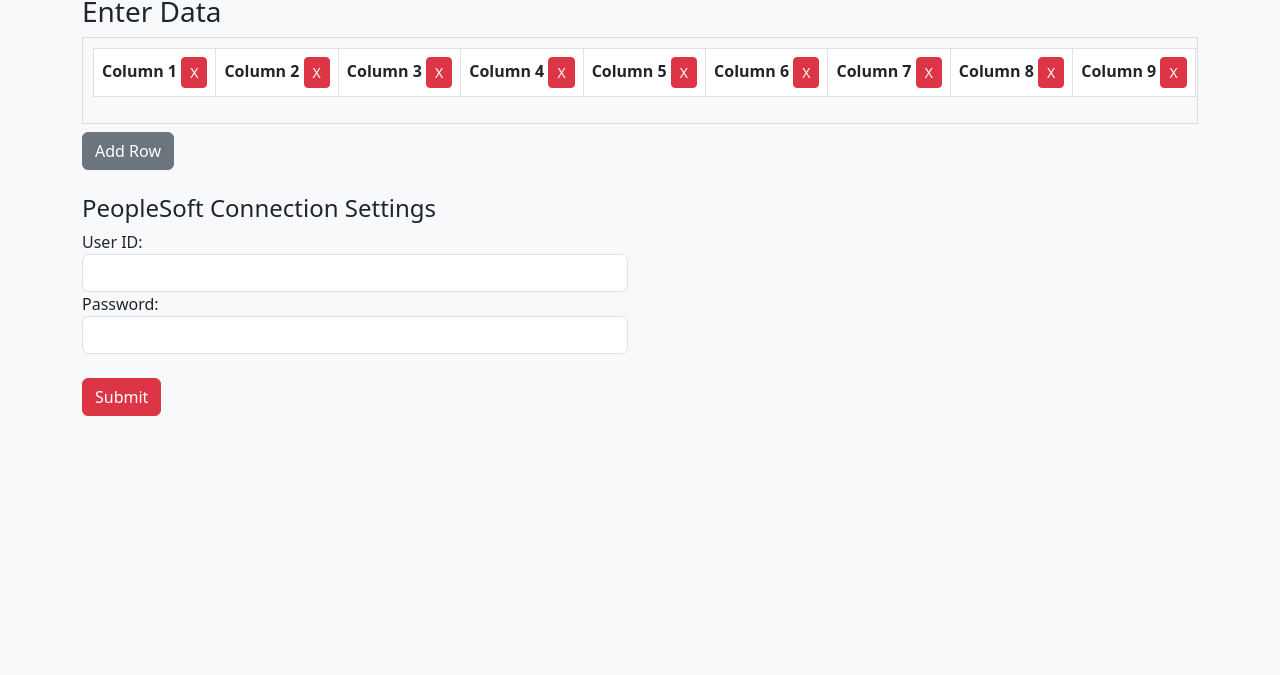
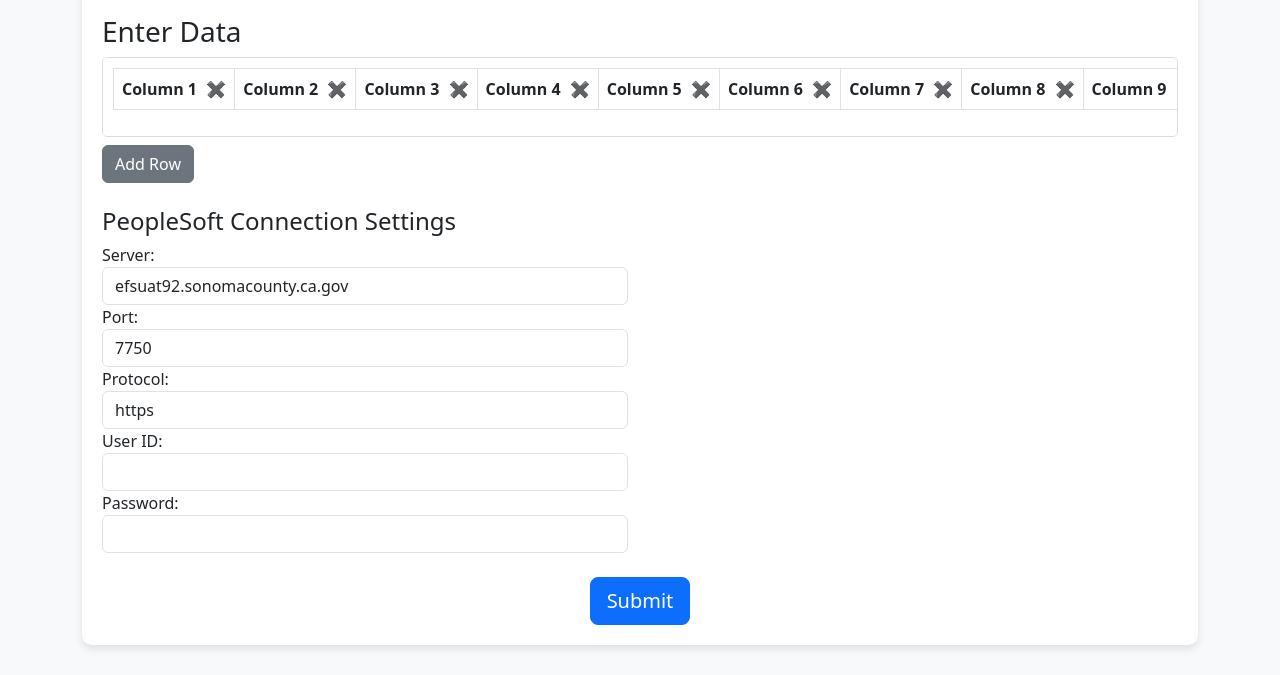
Before and after one commit to cristianccastillo/Project-X, a plain HTML site: page index.html in a window 1280 px wide. Shown: the part 125-800 px from the top of the page. Drawn offline with nearby package versions, Linux system fonts and the light colour scheme.

Commit message:
Add files via upload

```diff
--- a/index.html
+++ b/index.html
@@ -6,13 +6,26 @@
     <title>Excel to CI Tool</title>
     <link href="https://cdn.jsdelivr.net/npm/bootstrap@5.3.0/dist/css/bootstrap.min.css" rel="stylesheet">
     <style>
-        /* Scrollable Table Container */
+        body {
+            background-color: #f8f9fa;
+        }
+
+        .container-box {
+            background: white;
+            padding: 20px;
+            border-radius: 10px;
+            box-shadow: 0px 4px 8px rgba(0, 0, 0, 0.1);
+        }
+
+        /* Scrollable Table */
         .table-container {
-            width: 100%;
+            max-width: 100%;
             overflow-x: auto;
             white-space: nowrap;
             border: 1px solid #ddd;
             padding: 10px;
+            border-radius: 5px;
+            background-color: #fff;
         }
 
         table {
@@ -20,8 +33,19 @@
         }
 
         th, td {
-            min-width: 100px;
+            min-width: 120px;
             text-align: center;
+        }
+
+        .btn-delete-col {
+            margin-left: 5px;
+            color: red;
+            cursor: pointer;
+        }
+
+        .btn-delete-row {
+            color: red;
+            cursor: pointer;
         }
     </style>
     <script>
@@ -33,7 +57,7 @@
 
             for (let i = 1; i <= 77; i++) {
                 let th = document.createElement('th');
-                th.innerHTML = `Column ${i} <button class="btn btn-sm btn-danger" onclick="deleteColumn(${i})">X</button>`;
+                th.innerHTML = `Column ${i} <span class="btn-delete-col" onclick="deleteColumn(${i})">✖</span>`;
                 th.id = `col-${i}`;
                 headerRow.appendChild(th);
             }
@@ -51,6 +75,10 @@
                 input.className = 'form-control';
                 newCell.appendChild(input);
             }
+
+            // Add delete row button
+            let deleteCell = newRow.insertCell();
+            deleteCell.innerHTML = `<span class="btn-delete-row" onclick="deleteRow(this)">✖</span>`;
         }
 
         // Function to delete a column
@@ -66,6 +94,12 @@
             }
         }
 
+        // Function to delete a row
+        function deleteRow(element) {
+            let row = element.parentNode.parentNode;
+            row.parentNode.removeChild(row);
+        }
+
         // Function to capture table data into an array
         function captureTableData() {
             const table = document.getElementById('dataTable').getElementsByTagName('tbody')[0];
@@ -74,7 +108,9 @@
             for (let row of table.rows) {
                 let rowData = [];
                 for (let cell of row.cells) {
+                    if (cell.firstChild && cell.firstChild.tagName === 'INPUT') {
                         rowData.push(cell.firstChild.value);
+                    }
                 }
                 data.push(rowData);
             }
@@ -85,6 +121,10 @@
         async function submitData() {
             const userID = document.getElementById('userID').value;
             const password = document.getElementById('password').value;
+            const server = document.getElementById('server').value;
+            const port = document.getElementById('port').value;
+            const protocol = document.getElementById('protocol').value;
+            const serviceOperation = "YourServiceOperation.v1"; // Replace with actual service operation
 
             if (!userID || !password) {
                 alert("Please enter User ID and Password.");
@@ -97,8 +137,10 @@
                 tableData: captureTableData()
             };
 
+            const apiUrl = `${protocol}://${server}:${port}/PSIGW/RESTListeningConnector/${serviceOperation}`;
+
             try {
-                const response = await fetch("https://efsuat92.sonomacounty.ca.gov/PSIGW/RESTListeningConnector/YourServiceOperation.v1", {
+                const response = await fetch(apiUrl, {
                     method: "POST",
                     headers: {
                         "Content-Type": "application/json",
@@ -123,8 +165,10 @@
         window.onload = createInitialColumns;
     </script>
 </head>
-<body class="bg-light">
+<body>
+
     <div class="container mt-5">
+        <div class="container-box">
             <h1 class="text-center">Excel to CI Tool</h1>
 
             <div class="row mt-4">
@@ -143,8 +187,17 @@
             <div class="row mt-4">
                 <div class="col-md-6">
                     <h4>PeopleSoft Connection Settings</h4>
+                    <label>Server:</label>
+                    <input type="text" id="server" class="form-control" value="efsuat92.sonomacounty.ca.gov">
+
+                    <label>Port:</label>
+                    <input type="text" id="port" class="form-control" value="7750">
+
+                    <label>Protocol:</label>
+                    <input type="text" id="protocol" class="form-control" value="https">
+
                     <label>User ID:</label>
-                <input type="text" id="userID" class="form-control" value="">
+                    <input type="text" id="userID" class="form-control">
 
                     <label>Password:</label>
                     <input type="password" id="password" class="form-control">
@@ -152,10 +205,12 @@
             </div>
 
             <div class="row mt-4">
-            <div class="col-md-12">
-                <button class="btn btn-danger" onclick="submitData()">Submit</button>
+                <div class="col-md-12 text-center">
+                    <button class="btn btn-primary btn-lg" onclick="submitData()">Submit</button>
                 </div>
             </div>
         </div>
+    </div>
+
 </body>
 </html>
```
Lines whose indentation alone changed are shown as unchanged.
